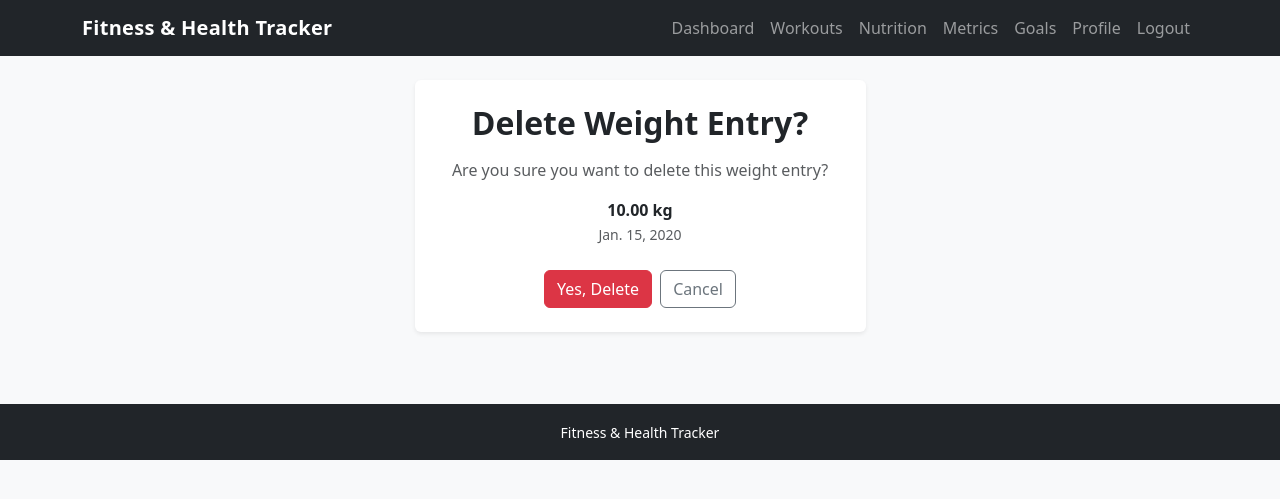
After one commit to James2c/fitness-health-tracker, a Django app: page /metrics/weight/1/delete/ in a window 1280 px wide. The commit adds this page. Shown: the top 499 px of the page. Run offline with Django 5.2, Linux system fonts and the light colour scheme; a user stored in the database is signed in; tables that the repository leaves empty hold one stand-in row (values such as "Sample post").

Commit message:
Add edit/delete weight entries

```diff
--- /dev/null
+++ b/metrics/templates/metrics/weight_confirm_delete.html
@@ -0,0 +1,73 @@
+{% extends "base.html" %}
+
+{% block title %}
+Delete Weight | Fitness & Health Tracker
+{% endblock %}
+
+{% block content %}
+
+
+<div class="row justify-content-center">
+
+    <div class="col-md-6 col-lg-5">
+
+        <div class="card shadow-sm">
+
+            <div class="card-body p-4 text-center">
+
+                <h2 class="fw-bold mb-3">
+                    Delete Weight Entry?
+                </h2>
+
+                <p class="text-muted">
+                    Are you sure you want to delete this weight entry?
+                </p>
+
+                <div class="mb-4">
+
+                    <strong>
+                        {{ entry.weight }} kg
+                    </strong>
+
+                    <br>
+
+                    <small class="text-muted">
+                        {{ entry.date }}
+                    </small>
+
+                </div>
+
+                <form method="post">
+
+                    {% csrf_token %}
+
+                    <div class="d-flex justify-content-center gap-2">
+
+                        <button
+                            type="submit"
+                            class="btn btn-danger"
+                        >
+                            Yes, Delete
+                        </button>
+
+                        <a
+                            href="{% url 'weight_list' %}"
+                            class="btn btn-outline-secondary"
+                        >
+                            Cancel
+                        </a>
+
+                    </div>
+
+                </form>
+
+            </div>
+
+        </div>
+
+    </div>
+
+</div>
+
+
+{% endblock %}
--- a/metrics/urls.py
+++ b/metrics/urls.py
@@ -15,4 +15,17 @@ urlpatterns = [
         views.weight_create,
         name="weight_create",
     ),
+
+    path(
+        "weight/<int:entry_id>/edit/",
+        views.weight_edit,
+        name="weight_edit",
+    ),
+
+    path(
+        "weight/<int:entry_id>/delete/",
+        views.weight_delete,
+        name="weight_delete",
+    ),
+
 ]
--- a/metrics/views.py
+++ b/metrics/views.py
@@ -47,3 +47,63 @@ def weight_create(request):
             "form": form,
         },
     )
+
+
+@login_required
+def weight_edit(request, entry_id):
+
+    entry = get_object_or_404(
+        WeightEntry,
+        id=entry_id,
+        user=request.user,
+    )
+
+    if request.method == "POST":
+
+        form = WeightEntryForm(
+            request.POST,
+            instance=entry,
+        )
+
+        if form.is_valid():
+            form.save()
+
+            return redirect("weight_list")
+
+    else:
+
+        form = WeightEntryForm(
+            instance=entry,
+        )
+
+    return render(
+        request,
+        "metrics/weight_form.html",
+        {
+            "form": form,
+            "entry": entry,
+        },
+    )
+
+
+@login_required
+def weight_delete(request, entry_id):
+
+    entry = get_object_or_404(
+        WeightEntry,
+        id=entry_id,
+        user=request.user,
+    )
+
+    if request.method == "POST":
+        entry.delete()
+
+        return redirect("weight_list")
+
+    return render(
+        request,
+        "metrics/weight_confirm_delete.html",
+        {
+            "entry": entry,
+        },
+    )
```
Also changed, not shown: metrics/templates/metrics/weight_form.html (+17 -3 lines), metrics/templates/metrics/weight_list.html (+13 -0 lines).
